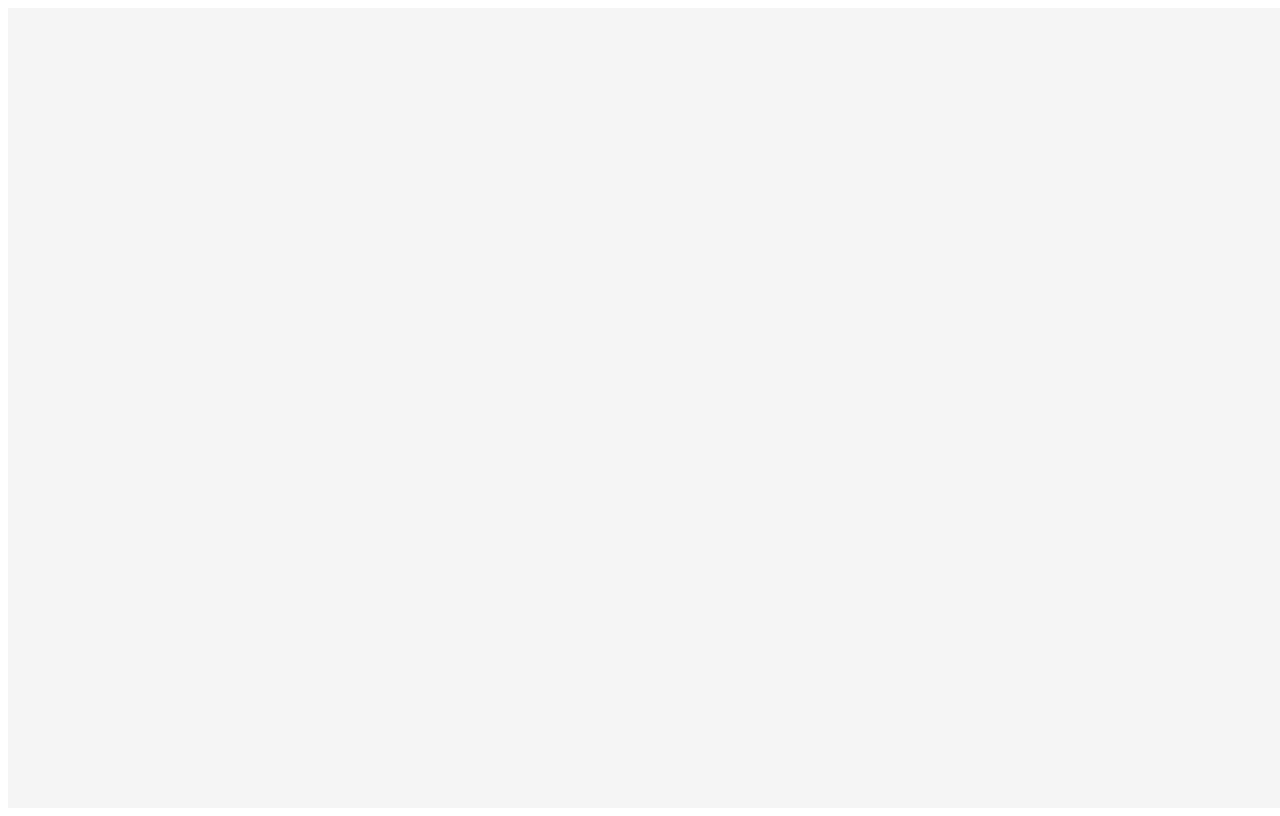
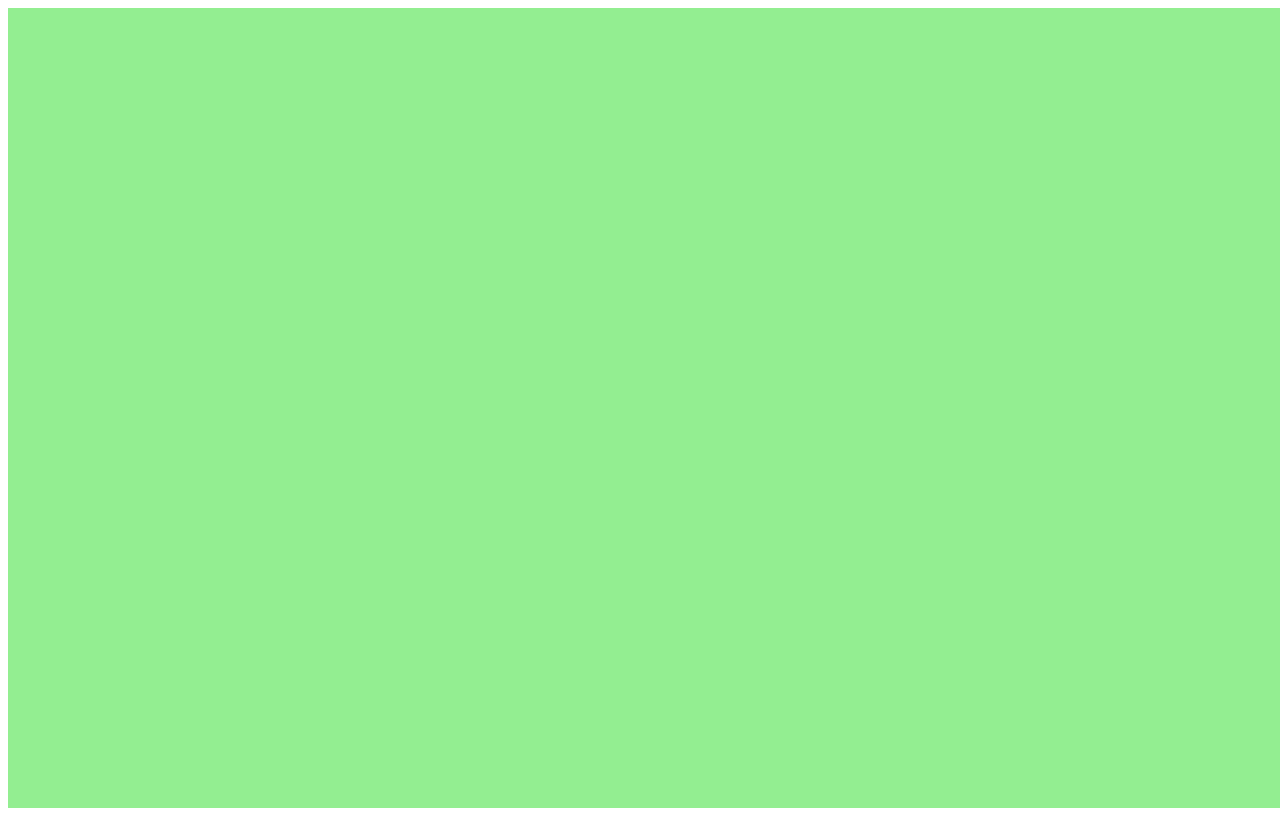
Before and after one commit to goskanowak/ex-16.4-Todo, a React app: page / in a window 1280 px wide. Built offline with nearby package versions, Linux system fonts and the light colour scheme.

Commit message:
Add webpack dev server

```diff
--- a/package.json
+++ b/package.json
@@ -21,7 +21,7 @@
   },
   "scripts": {
     "test": "echo \"Error: no test specified\" && exit 1",
-    "start": "webpack --env development",
+    "start": "webpack-dev-server --env development",
     "build": "webpack --env production"
   },
   "author": "",
--- a/src/components/App.css
+++ b/src/components/App.css
@@ -1,5 +1,5 @@
 .TodoApp {
-  background-color: #F5F5F5;
+  background-color: lightgreen;
   color: #222;
   display: flex;
   flex-direction: column;
--- a/index.html
+++ b/src/index.html
@@ -7,6 +7,5 @@
 </head>
 <body>
   <div id="app"></div>
-  <script src="build/app.bundle.js"></script>
 </body>
 </html>
```
